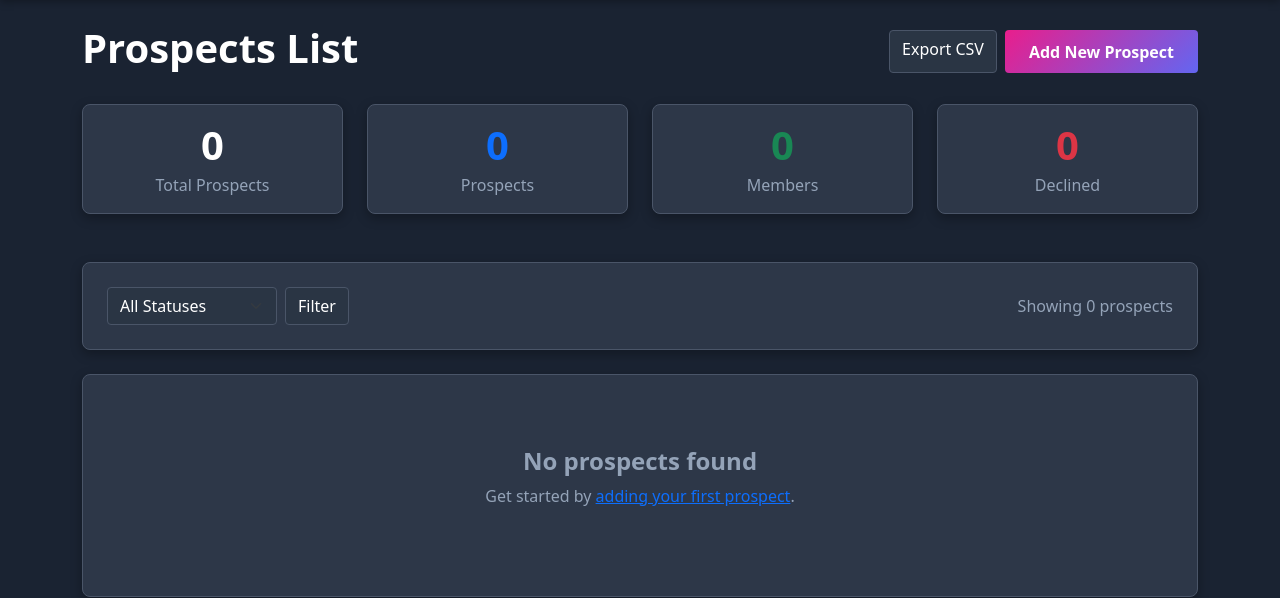
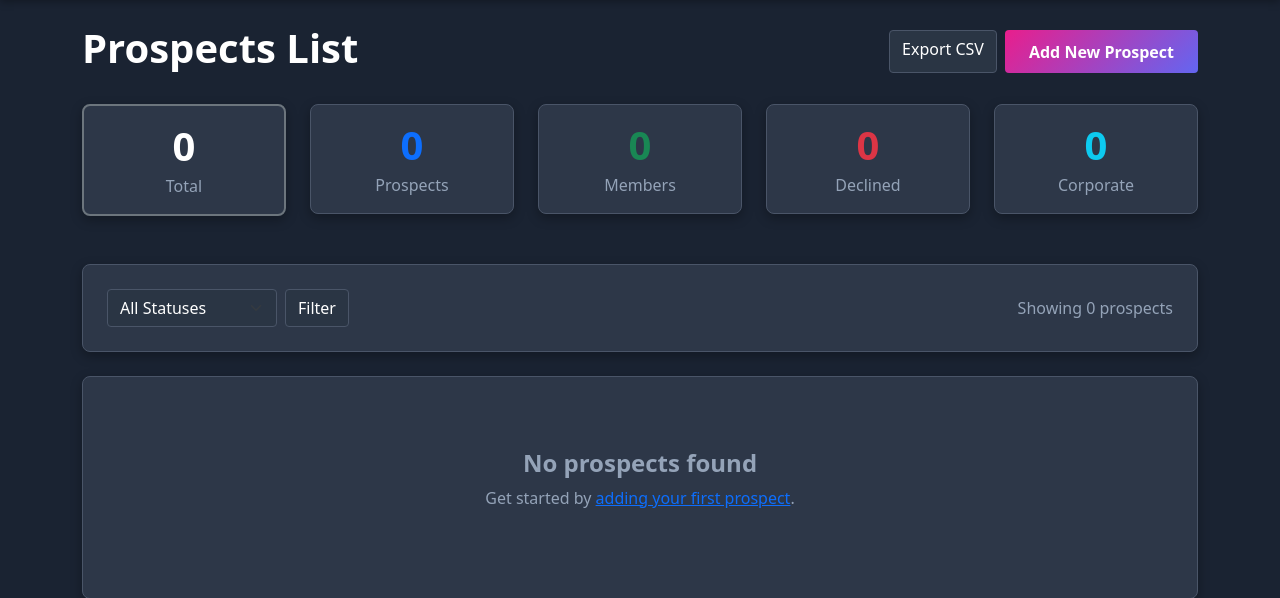
Before and after one commit to jaigner-ams/fusion, a Django app: page /prospects/ in a window 1280 px wide. Shown: the part 72-670 px from the top of the page. Run offline with Django 4.2, Linux system fonts and the light colour scheme; the visitor is signed in with stand-in values (Sample User, id 1); data that the repository does not hold is empty; some libraries are stand-ins or nearby versions.

Commit message:
Make prospect stats cards clickable to filter by status
Cards now link to filtered views and show a border highlight when
the corresponding filter is active. Added corporate status card.

Co-Authored-By: Claude Opus 4.5 <noreply@anthropic.com>

```diff
--- a/prospects/templates/prospects/prospect_list.html
+++ b/prospects/templates/prospects/prospect_list.html
@@ -13,29 +13,45 @@
 
 <!-- Stats Cards -->
 <div class="row mb-4">
-    <div class="col-md-3">
-        <div class="card stat-card">
+    <div class="col">
+        <a href="{% url 'prospects:prospect_list' %}" class="text-decoration-none">
+            <div class="card stat-card{% if not status_filter %} border-secondary border-2{% endif %}" style="cursor: pointer;">
                 <h2>{{ status_counts.total }}</h2>
-            <p>Total Prospects</p>
+                <p>Total</p>
             </div>
+        </a>
     </div>
-    <div class="col-md-3">
-        <div class="card stat-card">
+    <div class="col">
+        <a href="{% url 'prospects:prospect_list' %}?status=prospect" class="text-decoration-none">
+            <div class="card stat-card{% if status_filter == 'prospect' %} border-primary border-2{% endif %}" style="cursor: pointer;">
                 <h2 class="text-primary">{{ status_counts.prospect }}</h2>
                 <p>Prospects</p>
             </div>
+        </a>
     </div>
-    <div class="col-md-3">
-        <div class="card stat-card">
+    <div class="col">
+        <a href="{% url 'prospects:prospect_list' %}?status=member" class="text-decoration-none">
+            <div class="card stat-card{% if status_filter == 'member' %} border-success border-2{% endif %}" style="cursor: pointer;">
                 <h2 class="text-success">{{ status_counts.member }}</h2>
                 <p>Members</p>
             </div>
+        </a>
     </div>
-    <div class="col-md-3">
-        <div class="card stat-card">
+    <div class="col">
+        <a href="{% url 'prospects:prospect_list' %}?status=declined" class="text-decoration-none">
+            <div class="card stat-card{% if status_filter == 'declined' %} border-danger border-2{% endif %}" style="cursor: pointer;">
                 <h2 class="text-danger">{{ status_counts.declined }}</h2>
                 <p>Declined</p>
             </div>
+        </a>
+    </div>
+    <div class="col">
+        <a href="{% url 'prospects:prospect_list' %}?status=corporate" class="text-decoration-none">
+            <div class="card stat-card{% if status_filter == 'corporate' %} border-info border-2{% endif %}" style="cursor: pointer;">
+                <h2 class="text-info">{{ status_counts.corporate }}</h2>
+                <p>Corporate</p>
+            </div>
+        </a>
     </div>
 </div>
 
--- a/prospects/views.py
+++ b/prospects/views.py
@@ -46,6 +46,7 @@ def prospect_list(request):
         'prospect': Prospect.objects.filter(status='prospect').count(),
         'member': Prospect.objects.filter(status='member').count(),
         'declined': Prospect.objects.filter(status='declined').count(),
+        'corporate': Prospect.objects.filter(status='corporate').count(),
         'total': Prospect.objects.count(),
     }
 
```
Lines whose indentation alone changed are shown as unchanged.
